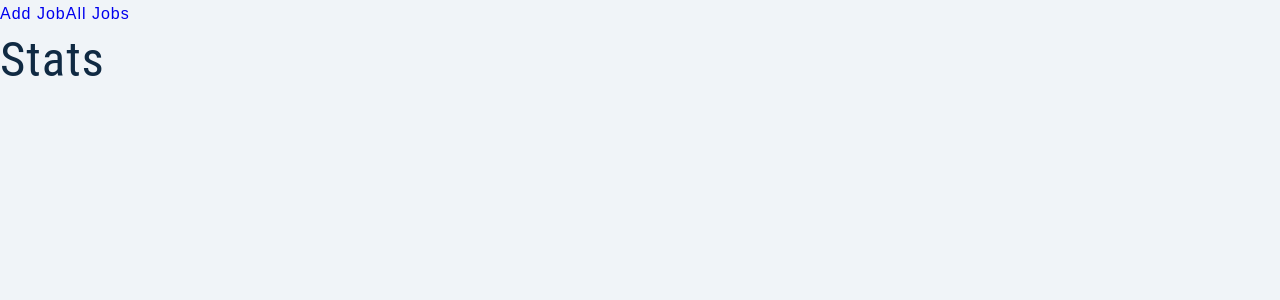
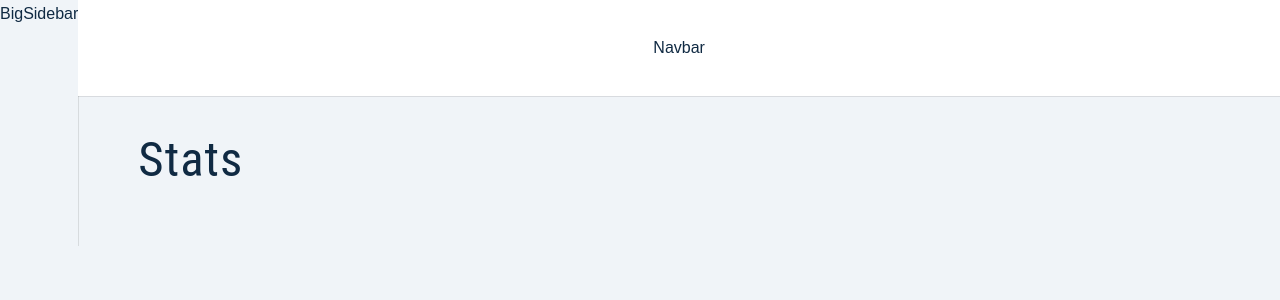
Before and after one commit to tavolafourcade/jobify, a React (Create React App) app in the folder client/: page / in a window 1280 px wide. Shown: the top 300 px of the page. Built offline with nearby package versions, Linux system fonts and the light colour scheme; sample sign-in values are in the browser's storage.

Commit message:
[ ADD ] Implementation of the SharedLayout overall structure

```diff
--- a/client/src/pages/dashboard/SharedLayout.jsx
+++ b/client/src/pages/dashboard/SharedLayout.jsx
@@ -1,15 +1,22 @@
 import React from 'react'
-import { Outlet, Link } from 'react-router-dom'
+import { Outlet } from 'react-router-dom'
 import Wrapper from '../../assets/wrappers/SharedLayout'
+import { Navbar, BigSidebar, SmallSiderbar } from '../../components'
 
 function SharedLayout() {
   return (
     <Wrapper>
-      <nav>
-        <Link to="add-job">Add Job</Link>
-        <Link to="all-jobs">All Jobs</Link>
-      </nav>
-      <Outlet />
+      <main className="dashboard">
+        <SmallSiderbar />
+        <BigSidebar />
+        <div>
+          <Navbar />
+          <div className="dashboard-page">
+            <Outlet />
+
+          </div>
+        </div>
+      </main>
     </Wrapper>
   )
 }
```
